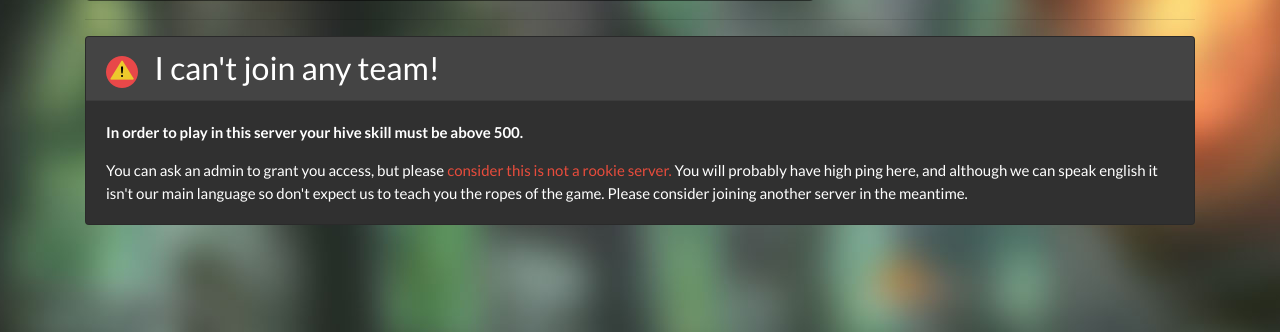
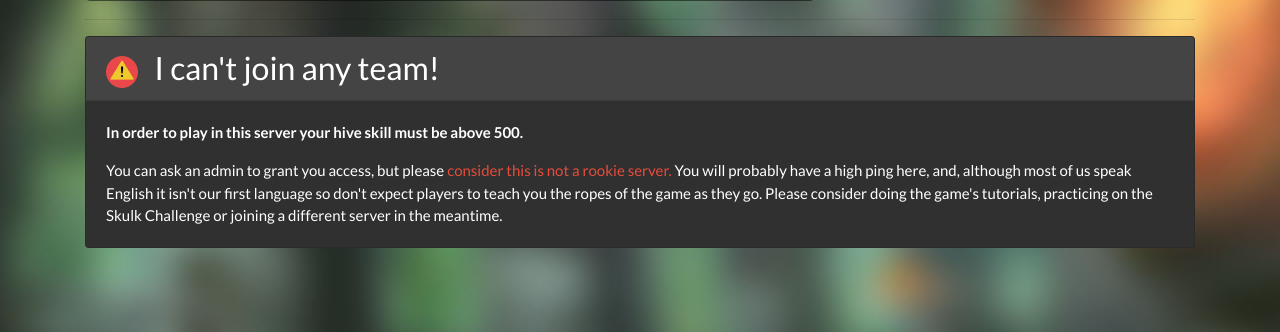
Before and after one commit to tikz/ns2sud-web, a Flask app: page /motd in a window 1280 px wide. Shown: the part 468-800 px from the top of the page. Run offline with Flask 2, Linux system fonts and the light colour scheme; some libraries are stand-ins or nearby versions.

Commit message:
Update motd.html

```diff
--- a/app/templates/motd.html
+++ b/app/templates/motd.html
@@ -22,41 +22,41 @@
 		<div class="col-8">
 			<div id="rules">
 				<h4 class="text-danger"><img src="/static/img/exit.png" class="img-inline inline-block" />
-					{% if lang == 'en' %}Don't quit midgame. {% endif %}
-					{% if lang == 'es' %}No salgas en mitad de un partido. {% endif %}
-					{% if lang == 'pt' %}{% endif %}
+					{% if lang == 'en' %}Play rounds until completion. {% endif %}
+					{% if lang == 'es' %}Jugá las partidas hasta el final. {% endif %}
+					{% if lang == 'pt' %}Jogue os jogos até o final.{% endif %}
 				</h4>
 				<p>
-					{% if lang == 'en' %}Quitting midgame is a bannable offense here. If you have technical issues please rejoin as soon as you can or tell us what happened.{% endif %}
-				    {% if lang == 'es' %}Salir en mitad de un partido suele ser suficiente motivo de ban. Si tuviste un problema tratá de reconectarte lo antes posible, y si no avisanos. {% endif %}
-					{% if lang == 'pt' %}{% endif %}
+					{% if lang == 'en' %}Rage quitting unbalances and ruins games. Don't do it or you might be banned. If you have to leave for other reasons, please let your team know. {% endif %}
+				    {% if lang == 'es' %}Los ragequitters desbalancean y arruinan partidas. No lo hagas. Reiteradas ofensas pueden resultar en sanciones. Si tenés que irte por otros motivos, por favor avisa al resto.{% endif %}
+					{% if lang == 'pt' %}Os ragequitters desequilibram e arruínam os jogos. Não faça isso. Ofensas repetidas podem resultar em penalidades. Se você tiver que sair por outros motivos, notifique o resto dos jogadores.{% endif %}
 				</p>
 
 
 				<h4 class="text-danger"><img src="/static/img/t.png" class="img-inline inline-block" />
-					{% if lang == 'en' %}Don't shit talk.{% endif %}
-					{% if lang == 'es' %}No te hagas el poronga.{% endif %}
-					{% if lang == 'pt' %}{% endif %}
+					{% if lang == 'en' %}Be nice to other players.{% endif %}
+					{% if lang == 'es' %}Trata bien al resto de los jugadores.{% endif %}
+					{% if lang == 'pt' %}Trata bem o ressto dos jogadores.{% endif %}
 				</h4>
 				<p>
-					{% if lang == 'en' %}Even if you're doing it in a tongue in cheek manner, we don't care.{% endif %}
-					{% if lang == 'es' %}Sea en joda o no, no nos importa.{% endif %}
-					{% if lang == 'pt' %}{% endif %}
+					{% if lang == 'en' %}Don't insult, don't troll. Use common sense.{% endif %}
+					{% if lang == 'es' %}No insultes a quien no conozcas, no trollees. Usá sentido común.{% endif %}
+					{% if lang == 'pt' %}Não insulte ninguém que você não conheça, não seja um troll. Use o bom senso.{% endif %}
 				</p>
 
 				<h4 class="text-warning"><img src="/static/img/balance.png" class="img-inline inline-block" />
 
-					{% if lang == 'en' %}We enforce even matches.{% endif %}
-					{% if lang == 'es' %}No desbalancees.{% endif %}
-					{% if lang == 'pt' %}{% endif %}
+					{% if lang == 'en' %}Try to keep matches balanced.{% endif %}
+					{% if lang == 'es' %}Tratá de mantener partidas balanceadas.{% endif %}
+					{% if lang == 'pt' %}Tente manter jogos equilibrados{% endif %}
 
 					</h4>
 				<p>
-					{% if lang == 'en' %}For example, if you see the current player count as 7v7, please spectate for a while and don't join to make it 8v7.{% endif %}
+					{% if lang == 'en' %}For example, if you see the current player is 7v7 don't join to make it 8v7. Wait until there is another player to join so that it's 8v8. When in doubt, just ask. :){% endif %}
 
-					{% if lang == 'es' %}Si por ejemplo ves que la cantidad de jugadores está 7v7, por favor no entres a hacerlo 8v7, quedate de espectador un rato hasta que arranque la próxima.{% endif %}
+					{% if lang == 'es' %}Si, por ejemplo, ves una partida 7v7 no entres para hacerla 8v7. Esperá a que haya alguien más para entrar con vos así es 8v8. Ante la duda, preguntá. :){% endif %}
 
-					{% if lang == 'pt' %}{% endif %}
+					{% if lang == 'pt' %}Se, por exemplo, você vir um jogo 7v7, não entre para torná-lo 8v7. Espere até que haja alguém para entrar com você, então é 8x8. Em caso de dúvida, pergunte. :){% endif %}
 				</p>
 			</div>
 		</div>
@@ -73,26 +73,27 @@
 		  <h3 class="card-header"><img src="/static/img/warning.png" class="img-inline inline-block" />
 			  {% if lang == 'en' %}I can't join any team!{% endif %}
 			  {% if lang == 'es' %}No me deja entrar a ningún equipo!{% endif %}
+			  {% if lang == 'pt' %}Não consigo entrar em nenhuma equipe!{% endif %}
 		  </h3>
 		  <div class="card-body">
 
 			{% if lang == 'en' %}
 			<p class="card-text"><b>In order to play in this server your hive skill must be above 500.</b></p>
-			<p class="card-text">You can ask an admin to grant you access, but please <span class="text-danger">consider this is not a rookie server.</span> You will probably have high ping here, and although we can speak english it isn't our main language so don't expect us to teach you the ropes of the game.
+			<p class="card-text">You can ask an admin to grant you access, but please <span class="text-danger">consider this is not a rookie server.</span> You will probably have a high ping here, and, although most of us speak English it isn't our first language so don't expect players to teach you the ropes of the game as they go.
 
-			Please consider joining another server in the meantime.</p>
+			Please consider doing the game's tutorials, practicing on the Skulk Challenge or joining a different server in the meantime.</p>
 		  	{% endif %}
 
 		    {% if lang == 'es' %}
 			<p class="card-text"><b>El servidor está configurado para requerir un mínimo de 500 hive skill.</b></p>
-			<p class="card-text">Si no lo tenés o ni sabés que es, no importa. Preguntale a alguno de los admins jugando para que te de acceso.</p>
+			<p class="card-text">Si no lo tenés o ni sabés que es eso, no importa. Preguntale a alguno de los admines jugando para que te dé acceso.</p>
 			<p class="card-text">Considerá usar microfono cuando jugás, y entrar a nuestro Discord para enterarte cuando armamos.</p>
 		  	{% endif %}
 
 		    {% if lang == 'pt' %}
-			<p class="card-text"><b>El servidor está configurado para requerir un mínimo de 500 hive skill.</b></p>
-			<p class="card-text">Si no lo tenés o ni sabés que es, no importa. Preguntale a alguno de los admins jugando para que te de acceso.</p>
-			<p class="card-text">Considerá usar microfono cuando jugás, y entrar a nuestro Discord para enterarte cuando armamos.</p>
+			<p class="card-text"><b>O servidor está configurado para exigir um mínimo de 500 hive skill.</b></p>
+			<p class="card-text">Se você não tem ou não sabe o que é, isso não importa. Pergunte a qualquer um dos administradores jogando para lhe dar acesso</p>
+			<p class="card-text">Considere usar um microfone ao jogar e entre em nosso Discord para descobrir quando um jogo começa</p>
 		  	{% endif %}
 		  </div>
 	</div>
```
